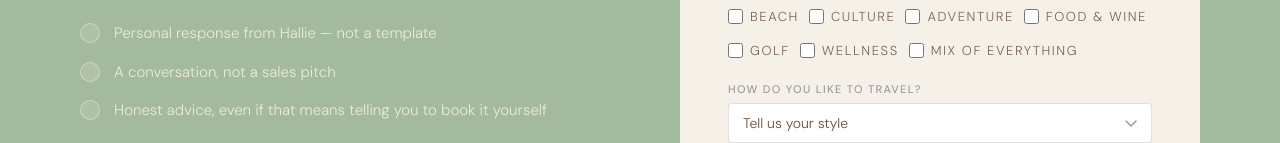
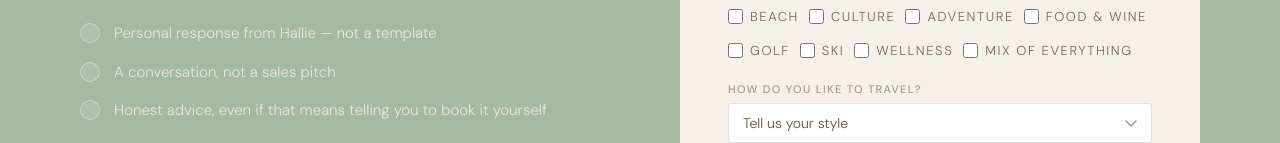
Before and after one commit to bradyaihost-hue/summer-and-beyond-website, a plain HTML site: page index.html in a window 1280 px wide. Shown: the part 4966-5109 px from the top of the page. Drawn offline with Linux system fonts and the light colour scheme; a web font is replaced by a local one.

Commit message:
Add Ski as trip style option on inquiry form

```diff
--- a/index.html
+++ b/index.html
@@ -1175,6 +1175,7 @@
               <label class="checkbox-item"><input type="checkbox" name="style" value="Adventure" /> Adventure</label>
               <label class="checkbox-item"><input type="checkbox" name="style" value="Food & Wine" /> Food &amp; Wine</label>
               <label class="checkbox-item"><input type="checkbox" name="style" value="Golf" /> Golf</label>
+              <label class="checkbox-item"><input type="checkbox" name="style" value="Ski" /> Ski</label>
               <label class="checkbox-item"><input type="checkbox" name="style" value="Wellness" /> Wellness</label>
               <label class="checkbox-item"><input type="checkbox" name="style" value="Mix of everything" /> Mix of everything</label>
             </div>
```
